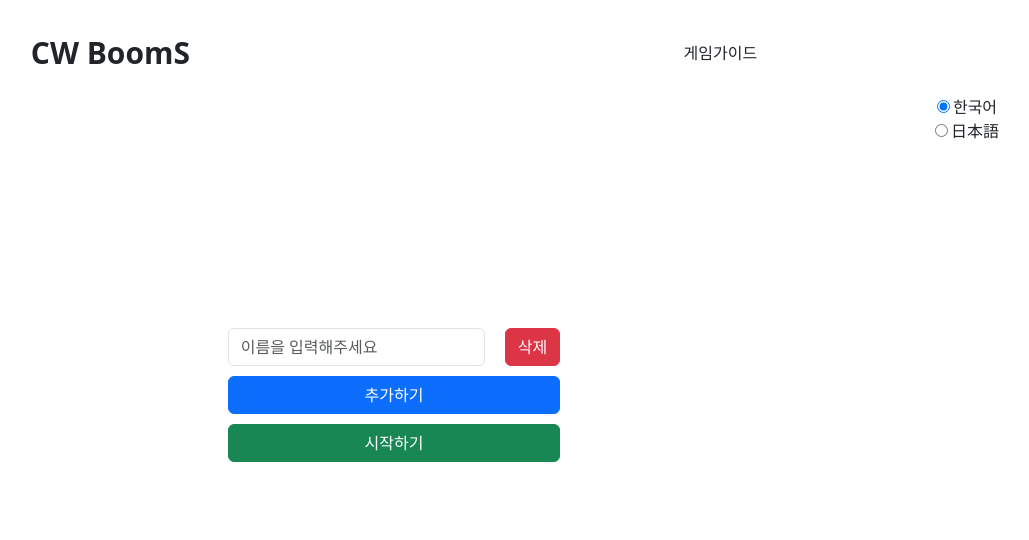
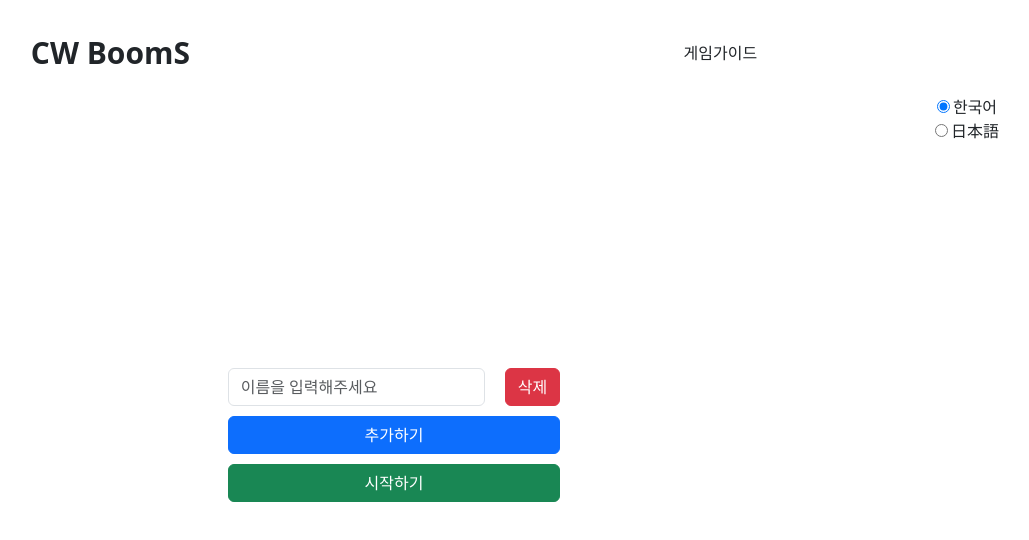
Before and after one commit to ChungwonJ/booms, a Next.js app: page / in a window 1280 px wide. Shown: the top 540 px of the page, without its empty margins (246-1275 px from the left). Built offline with nearby package versions, Linux system fonts and the light colour scheme.

Commit message:
메인위치조정

```diff
--- a/styles/globals.scss
+++ b/styles/globals.scss
@@ -19,10 +19,12 @@ header {
 
 .main {
   position: absolute;
-  top: 50%;
+  top: 55%;
   left: 50%;
   transform: translate(-50%, -50%);
   width: 100%;
+  max-height: 300px;
+  overflow: auto;
   padding: 30px;
   display: flex;
   flex-direction: column;
```
